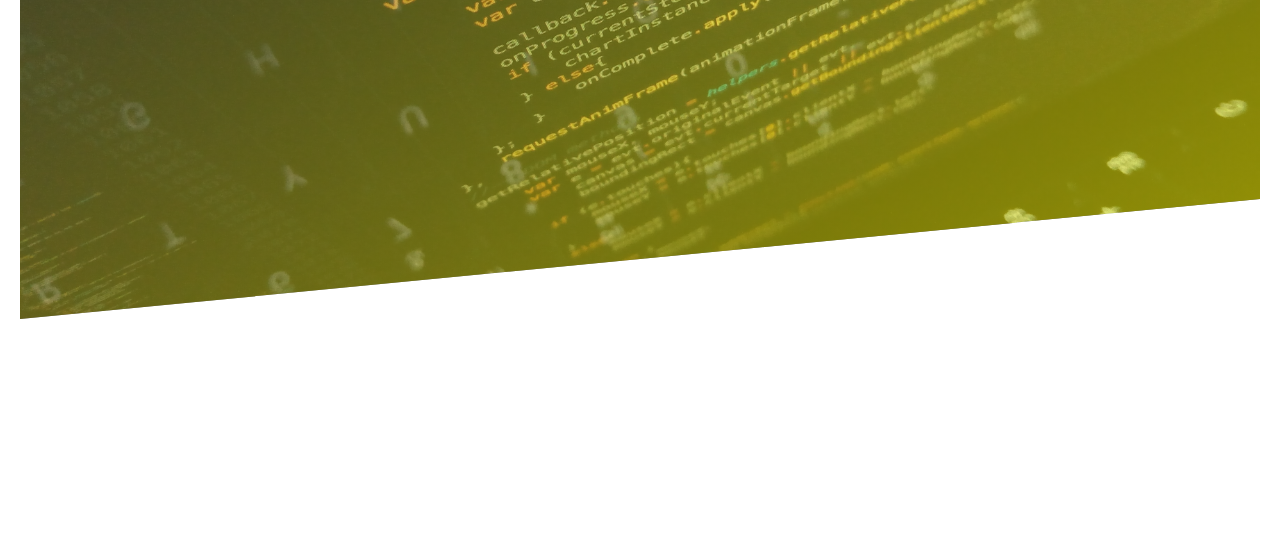
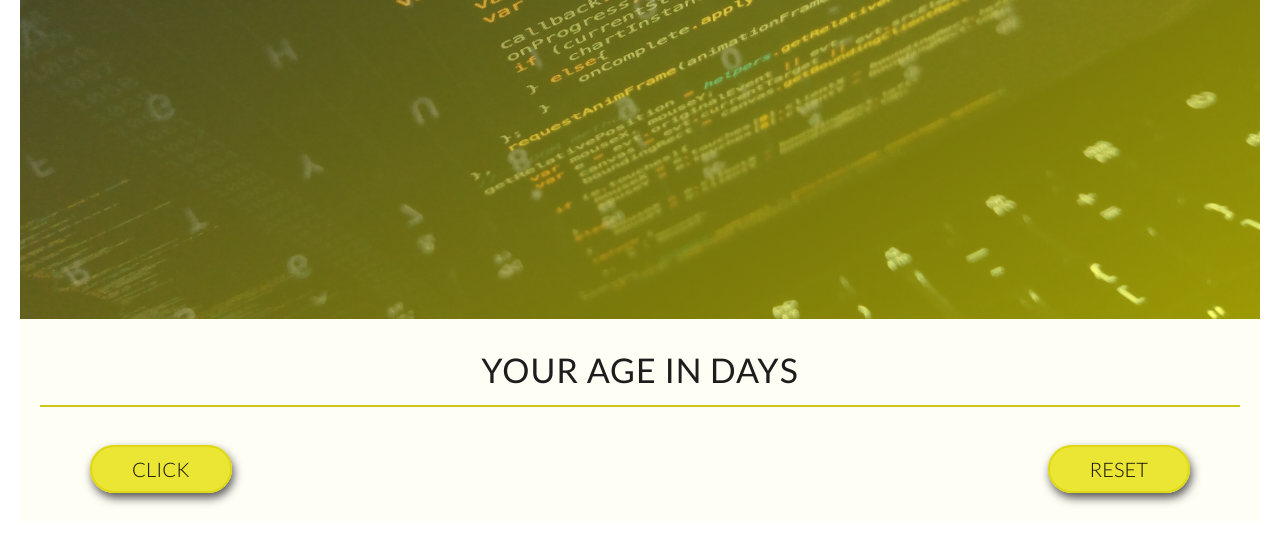
Before and after one commit to svsannidhay/Learn_js, a plain HTML site: page index.html in a window 1280 px wide. Shown: the part 461-1002 px from the top of the page. Before the commit the page ends 800 px from the top, so only its background shows below. Drawn offline with Linux system fonts and the light colour scheme.

Commit message:
Challenge 1 : Age in days completed

```diff
--- a/Static/javascript.js
+++ b/Static/javascript.js
@@ -0,0 +1,13 @@
+//Age in days
+function generateAgeInDays() {
+  let years = prompt("Hey vro , please enter your birth year .");
+  let days = (2020 - years) * 365;
+  let h2 = document.createElement("h2");
+  var text = document.createTextNode("Your are " + days + " days old");
+  h2.setAttribute("id", "ageDays");
+  h2.appendChild(text);
+  document.getElementById("ageInDaysResult").appendChild(h2);
+}
+function ageInDaysReset() {
+  document.getElementById("ageDays").remove();
+}
--- a/Static/style.css
+++ b/Static/style.css
@@ -96,3 +96,90 @@ header .mainText{
   left:50%;
   transform: translate(-50%,-50%);
 }
+
+/*//////////////////////////////////////////////////////////////////////*/
+/*-----------------SECTION AGE IN DAYS-------------------------------------- */
+/*//////////////////////////////////////////////////////////////////////*/
+.ageInDays{
+  padding:30px 0 40px 0;
+  background-color: #fffef5;
+}
+.ageInDays .heading h2{
+  text-align: center;
+  text-transform: uppercase;
+  letter-spacing: 1px;
+  font-size: 170%;
+  font-weight: 400;
+}
+.ageInDays .heading h2:after{
+  display: block;
+  content:"";
+  height: 2px;
+  width:1200px;
+  margin-top: 15px;
+  background-color: #CCC614;
+}
+.ageInDays .buttons{
+  margin-top: 50px;
+}
+.ageInDays .buttonClick{
+  float:left;
+  margin-left:50px;
+}
+.ageInDays .buttonClick a:link,
+.ageInDays .buttonClick a:visited{
+  text-decoration: none;
+  color: rgb(12, 12, 12);
+  padding:10px 40px;
+  text-transform: uppercase;
+  border: 2px solid #DFD816;
+  background-color: #EBE533;
+  border-radius: 40px;
+  transition: border 0.3s , background-color 0.3s,box-shadow 0.3s;
+  box-shadow: 2px 5px 10px #555;
+}
+.ageInDays .buttonClick a:hover,
+.ageInDays .buttonClick a:active {
+  border: 2px solid #A7A211;
+  background-color: #E9E220;
+  box-shadow: 2px 5px 10px #827E0D;
+}
+.ageInDays .buttonReset a:link,
+.ageInDays .buttonReset a:visited {
+  text-decoration: none;
+  color: rgb(12, 12, 12);
+  padding: 10px 40px;
+  text-transform: uppercase;
+  border: 2px solid #DFD816;
+  background-color: #EBE533;
+  border-radius: 40px;
+  transition: border 0.3s, background-color 0.3s,box-shadow 0.3s;
+  box-shadow: 2px 5px 10px #555;
+}
+.ageInDays .buttonReset a:hover,
+.ageInDays .buttonReset a:active {
+  border: 2px solid #A7A211;
+  background-color: #E9E220;
+  box-shadow: 2px 5px 10px #827E0D;
+}
+.ageInDays .buttonReset {
+  float: right;
+  margin-right:50px;
+}
+#ageDays {
+  text-align: center;
+  text-transform: uppercase;
+  letter-spacing: 1px;
+  font-size: 170%;
+  font-weight: 400;
+  margin:40px 0 30px 0;
+}
+#ageDays:after{
+  margin: 0 auto;
+  display: block;
+  content:"";
+  height: 2px;
+  width: 450px;
+  margin-top: 15px;
+  background-color: #CCC614;
+}
--- a/index.html
+++ b/index.html
@@ -11,7 +11,7 @@
   </head>
 
   <body>
-    <header class="header clipIt">
+    <header class="header">
       <nav>
         <div class="logo">
           <img src="/Static/images/logo.png" alt="Logo">
@@ -30,7 +30,22 @@
       <div>
     </header>
 
-    <section></section>
+    <section class="ageInDays">
+      <div class="row heading">
+        <h2>Your Age in Days</h2>
+      </div>
+      <div class="row buttons">
+        <div class="buttonClick">
+          <a href="#" onclick="generateAgeInDays()">Click</a>
+        </div>
+        <div class="buttonReset">
+          <a href="#" onclick="ageInDaysReset()">Reset</a>
+        </div>
+        <div class="clearfix"></div>
+      </div>
+      <div class="row" id="ageInDaysResult">
+      </div>
+    </section>
 
     <script src="Static/javascript.js"></script>
   </body>
```
